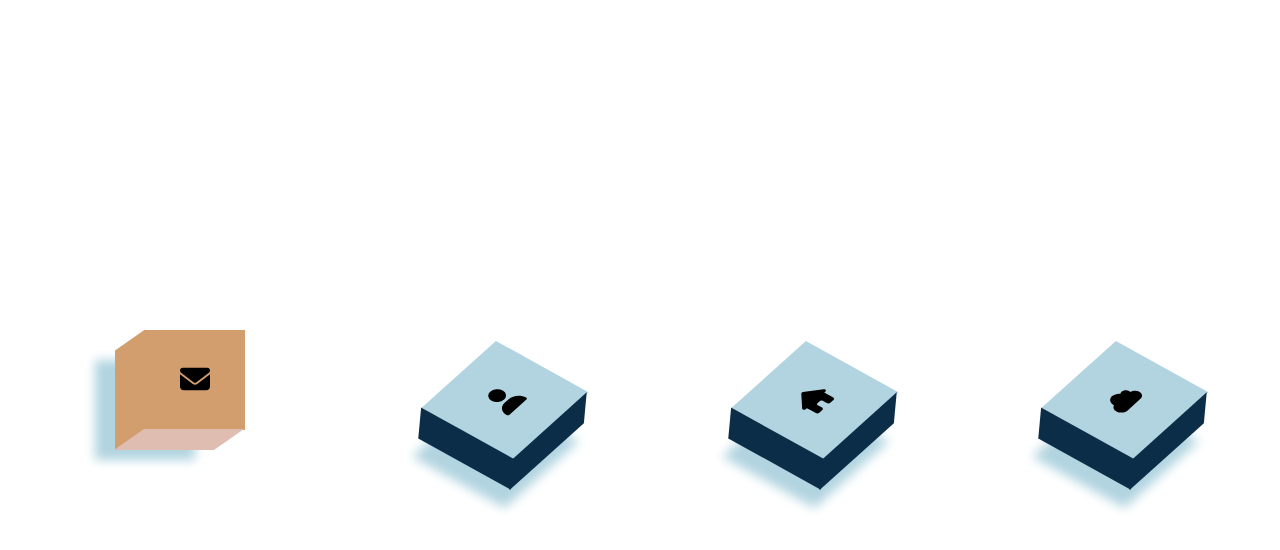
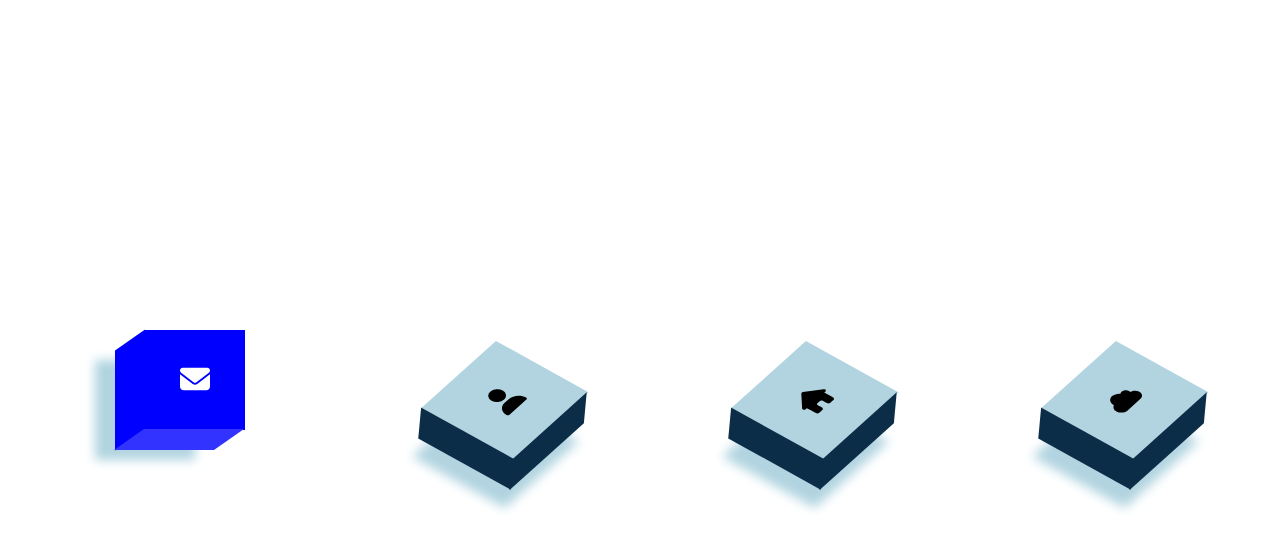
Before and after one commit to grosuionutandrei/tridimensional-buttons, a React (Create React App) app: page / in a window 1280 px wide. In both pictures the pointer is over the item 195 px from the left and 400 px from the top of the page. Shown: the top 550 px of the page. Built offline with nearby package versions, Linux system fonts and the light colour scheme.

Commit message:
style for hover behaviour

```diff
--- a/src/App.js
+++ b/src/App.js
@@ -13,27 +13,32 @@ import iconStyle from './presentation/icons.module.css'
 /* To do list => */
 /* {To Add state management for the hover event= in progress } */
 function App() {
+const order=['first','second' ,'third' ,'fourth'];
+
+
+
+
   return (
     <div className="App">
-     <Container className={ulStyle.container} >
-      <Box>
+     <Container className={`${ulStyle.container}`} >
+      <Box styleName={order[0]}>
         <Link href={'https://www.yahoo.com'} target={'blank'}>
          <FontAwesomeIcon icon={faEnvelope}  className={iconStyle.icon}/>
         </Link>
       </Box>
-      <Box>
+      <Box styleName={order[1]}>
        <Link>
          <FontAwesomeIcon icon={faUser} className={iconStyle.icon}>
          </FontAwesomeIcon>
        </Link>
       </Box>
-     <Box>
+     <Box styleName={order[2]}>
       <Link>
         <FontAwesomeIcon icon={faHouse} className={iconStyle.icon}>
         </FontAwesomeIcon>
       </Link>
      </Box>
-     <Box>
+     <Box styleName={order[3]}>
       <Link>
         <FontAwesomeIcon icon={faCloud} className={iconStyle.icon}>
         </FontAwesomeIcon>
--- a/src/icons/box.js
+++ b/src/icons/box.js
@@ -5,9 +5,10 @@ import React from 'react';
 import style from  '../presentation/box.module.css';
 
 export const Box=(props)=>{
+    console.log(props.styleName);
 
     return (
-        <li className={`${style.container} ${style.edges}`}>{props.children}
+        <li className={`${style.container} ${style.edges} ${style[props.styleName]}`}>{props.children}
 
         </li>
     )
--- a/src/presentation/box.module.css
+++ b/src/presentation/box.module.css
@@ -3,6 +3,14 @@
     --edgesColor:#0c2d48;
     --focusColor:#D39E6D;
     --focusEdge:#E0BDB1;
+    --firstColor:#0000ff;
+    --firstEdge:#3333FF;
+    --secondColor:#4ADECE;
+    --secondEdge:#75E6DA;
+    --thirdColor:#E8402C;
+    --thirdEdge:#ED6A5A;
+    --fourthColor:#D90368;
+    --fourthEdge:#FC1381;
 }
 .container{
 
@@ -58,3 +66,47 @@ transform: rotate(360deg) translate(0px ,-20px);
 .container:hover::after{
     background-color: var(--focusEdge);
 }
+
+/* first link style on hover  */
+.container:hover.first{
+background-color: var(--firstColor);
+}
+.first.container:hover::before{
+    background-color:var(--firstColor);
+}
+.first.container:hover::after{
+    background-color: var(--firstEdge);
+}
+
+/* second link element style on hover */
+.container:hover.second{
+    background-color: var(--secondColor);
+    }
+    .second.container:hover::before{
+        background-color: var(--secondColor);
+    }
+    .second.container:hover::after{
+        background-color: var(--secondEdge);
+    }
+    /* third link element style on hover */
+
+    .container:hover.third{
+        background-color: var(--thirdColor);
+        }
+        .third.container:hover::before{
+            background-color:var(--thirdColor);
+        }
+        .third.container:hover::after{
+            background-color: var(--thirdEdge);
+        }
+
+     /* fourth link element style on hover */
+     .container:hover.fourth{
+        background-color: var(--fourthColor);
+        }
+        .fourth.container:hover::before{
+            background-color:var(--fourthColor);
+        }
+        .fourth.container:hover::after{
+            background-color: var(--fourthEdge);
+        }
--- a/src/presentation/icons.module.css
+++ b/src/presentation/icons.module.css
@@ -2,10 +2,8 @@
     width:30px;
     height:30px;
     color: #000;padding: 5px;
+    padding: 50px;
 }
 .icon:hover{
-    color: #75e6da;
+    color: #fff;
 }
-.hover{
-    color: #75e6da;
-}
```
